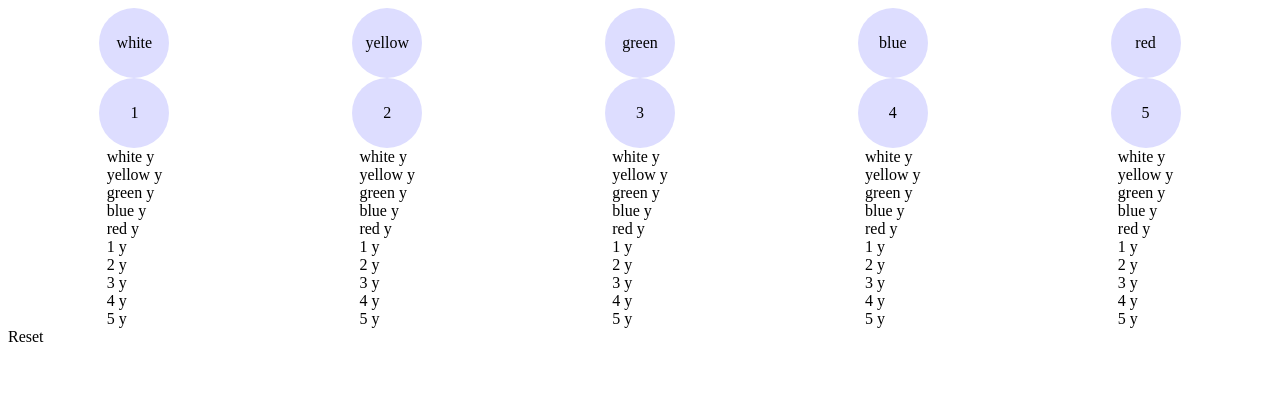
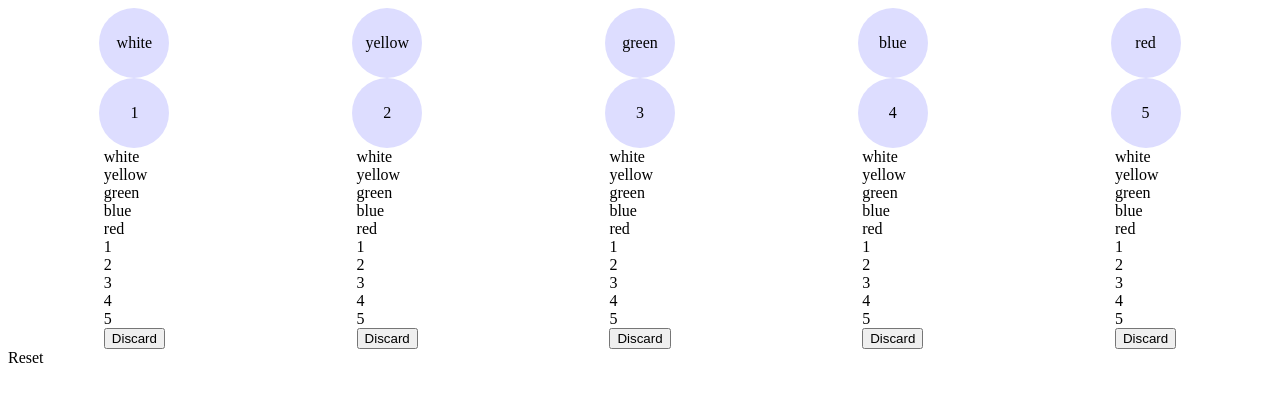
Before and after one commit to mlsteele/hanabihand, a React app: page / in a window 1280 px wide. Shown: the top 402 px of the page. Built offline with nearby package versions, Linux system fonts and the light colour scheme; the HTML template or start-up script is replaced by a standard one.

Commit message:
progress

```diff
--- a/package.json
+++ b/package.json
@@ -14,6 +14,7 @@
     "@types/react": "^16.4.11",
     "@types/react-dom": "^16.0.7",
     "@types/react-router-dom": "^4.3.0",
+    "lodash": "^4.17.11",
     "morgan": "^1.9.0",
     "randomstring": "^1.1.5",
     "react": "^16.4.2",
@@ -24,6 +25,7 @@
     "redux": "^4.0.0"
   },
   "devDependencies": {
+    "@types/lodash": "^4.14.116",
     "@types/react-redux": "^6.0.9",
     "awesome-typescript-loader": "^5.2.0",
     "redux-devtools": "^3.4.1",
--- a/src/client/actions.ts
+++ b/src/client/actions.ts
@@ -16,10 +16,18 @@ export const tapHint = (feature: CardFeature): {
     feature,
 })
 
+export const discard = (i: number): {
+    type: "discard"
+    i: number,
+} => ({
+    type: "discard",
+    i,
+})
+
 export const reset = (): {
     type: "reset"
 } => ({
     type: "reset",
 })
 
-export type Action = ReturnType<typeof tapCard> | ReturnType<typeof tapHint> | ReturnType<typeof reset>
+export type Action = ReturnType<typeof tapCard> | ReturnType<typeof tapHint> | ReturnType<typeof discard> | ReturnType<typeof reset>
--- a/src/client/card.tsx
+++ b/src/client/card.tsx
@@ -1,5 +1,5 @@
 import * as React from 'react';
-import {CardColor, CardNumber, allColors, allNumbers} from './common'
+import {CardColor, CardNumber, allColors, allNumbers, CardFeature} from './common'
 import { connect } from 'react-redux'
 import {State} from './model'
 import { debug } from 'util';
@@ -13,6 +13,7 @@ type StateProps = {
 
 type DispatchProps = {
     onTap: () => void
+    onDiscard: () => void
 }
 
 type Props = StateProps & DispatchProps
@@ -20,10 +21,10 @@ type Props = StateProps & DispatchProps
 export class Card extends React.Component<Props> {
     render() {
         const colorSlots = allColors.map((color) => {
-            return <ColorSlot key={color} color={color} live={this.props.colors[color]}/>
+            return <ColorSlot key={color} color={color} possible={this.props.colors[color]}/>
         })
         const numberSlots = allNumbers.map((n) => {
-            return <NumberSlot key={n} n={n} live={this.props.numbers[n]}/>
+            return <NumberSlot key={n} n={n} possible={this.props.numbers[n]}/>
         })
         let backgroundColor;
         if (this.props.selected) {
@@ -32,7 +33,17 @@ export class Card extends React.Component<Props> {
         return <div onClick={this.props.onTap} style={{backgroundColor}}>
             {colorSlots}
             {numberSlots}
+            <button onClick={wsp(this.props.onDiscard)}>Discard</button>
         </div>
+    }
+}
+
+// Wrap with stopPropagation.
+function wsp(f: () => void): (e: any) => void {
+    return (e: any) => {
+        console.log("prevent default")
+        e.stopPropagation()
+        return f()
     }
 }
 
@@ -44,23 +55,33 @@ export default connect<StateProps, DispatchProps, {
     },
     (dispatch, ownProps) => {
         return {
-            onTap: () => {
-                dispatch(actions.tapCard(ownProps.i))
-            }
+            onTap: () => dispatch(actions.tapCard(ownProps.i)),
+            onDiscard: () => dispatch(actions.discard(ownProps.i)),
         }
     }
 )(Card)
 
-class ColorSlot extends React.Component<{color: CardColor, live: boolean}> {
+class ColorSlot extends React.Component<{color: CardColor, possible: boolean}> {
     render() {
-        const d = this.props.live ? "y" : "n";
-        return <div>{this.props.color} {d}</div>
+        return <Slot feature={this.props.color} isColor={true} possible={this.props.possible}/>
     }
 }
 
-class NumberSlot extends React.Component<{n: CardNumber, live: boolean}> {
+class NumberSlot extends React.Component<{n: CardNumber, possible: boolean}> {
     render() {
-        const d = this.props.live ? "y" : "n";
-        return <div>{this.props.n} {d}</div>
+        return <Slot feature={this.props.n} isColor={false} possible={this.props.possible}/>
     }
 }
+
+class Slot extends React.Component<{feature: CardFeature, isColor: boolean, possible: boolean}> {
+    render() {
+        let style = {}
+        if (!this.props.possible) {
+            style = {
+                color: 'grey',
+                textDecoration: 'line-through',
+            }
+        }
+        return <div style={style}>{this.props.feature}</div>
+    }
+}
--- a/src/client/model.ts
+++ b/src/client/model.ts
@@ -1,4 +1,4 @@
-import {CardColor, CardNumber, allColors, CardFeature} from './common'
+import {CardColor, CardNumber, CardFeature} from './common'
 
 export interface Card {
     selected: boolean,
--- a/src/client/reducers.ts
+++ b/src/client/reducers.ts
@@ -1,27 +1,82 @@
 import {Reducer} from 'redux'
-import {State, defaultState} from './model'
+import * as lodash from 'lodash'
+import {State, defaultState, Card} from './model'
 import {Action} from './actions'
-
-function pluckaroo<Y> (list: Y[], i: number, f: (x: Y) => Y): Y[] {
-    return list.map((x, j) => {
-        return i == j ? f(x) : x;
-    })
-}
+import {CardFeature, CardColor, CardNumber, allColors} from './common'
+import {pluckaroo} from './utils'
+import { debug } from 'util';
 
 const reducer: Reducer<State, Action> = (state, action) => {
+    console.log("action", action.type)
+    if (state == undefined) {
+        state = defaultState
+    }
     switch (action.type) {
         case "tapCard":
-            return {...state, cards: pluckaroo(state.cards, action.i, (x) => ({...x, selected: !x.selected}))}
+            state = {...state, cards: pluckaroo(state.cards, action.i, (x) => ({...x, selected: !x.selected}))}
+            return hintScan(state)
         case "tapHint":
-            return {...state, hints: {...state.hints, [action.feature]: !state.hints[action.feature]}}
+            // Zero or one hint features can be selected at a time.
+            const gate = !state.hints[action.feature]
+            const hints = lodash.mapValues(state.hints, (v, k) => ((k == action.feature) && gate)) as {[q in CardFeature]: boolean}
+            state = {...state, hints}
+            return hintScan(state)
+        case "discard":
+            let cards: Card[] = state.cards.map<Card>(lodash.identity)
+            cards.splice(action.i, 1)
+            cards.push(defaultState.cards[0])
+            return {...state, cards}
         case "reset":
             return defaultState
         default:
-            if (state === undefined) {
-                return defaultState
-            }
             return state
     }
 }
 
+// If a hint and card(s) are selected, commit the hint.
+function hintScan(state: State): State {
+    const selectedHint: CardFeature | null = getSelectedHint(state)
+    const cardsSelected: boolean = state.cards.findIndex((card) => card.selected) != -1;
+    if (cardsSelected && selectedHint !== null) {
+        return commitHint(state, selectedHint)
+    }
+    return state
+}
+
+function getSelectedHint(state: State): (CardFeature | null) {
+    const x = lodash.chain(state.hints).toPairs().find((pair) => pair[1]).value()
+    if (x) {
+        return x[0] as CardFeature
+    }
+    return null
+}
+
+// Record all the information from the hint and reset selection.
+function commitHint(state: State, hint: CardFeature): State {
+    function possible(selected: boolean, key: CardFeature, prev: boolean): boolean {
+        if (key == hint) {
+            return selected
+        }
+        if (selected && sameFeatureGroup(key, hint)) {
+            return false
+        }
+        return prev
+    }
+    return {...state,
+        cards: state.cards.map((card) => ({...card,
+            selected: false,
+            colors: lodash.mapValues(card.colors,   (v, k) =>
+                possible(card.selected, k as CardFeature, v)) as {[q in CardColor]: boolean},
+            numbers: lodash.mapValues(card.numbers, (v, k) =>
+                possible(card.selected, k as CardFeature, v)) as {[q in CardNumber]: boolean},
+        })),
+        hints: defaultState.hints,
+    }
+}
+
+function sameFeatureGroup(a: CardFeature, b: CardFeature): boolean {
+    // Cast in order to run indexOf even though the casts are inaccurate.
+    return (allColors.indexOf(a as CardColor) != -1) == (allColors.indexOf(b as CardColor) != -1)
+}
+
 export default reducer
--- /dev/null
+++ b/src/client/utils.ts
@@ -0,0 +1,5 @@
+export function pluckaroo<Y> (list: Y[], i: number, f: (x: Y) => Y): Y[] {
+    return list.map((x, j) => {
+        return i == j ? f(x) : x;
+    })
+}
--- a/tsconfig.json
+++ b/tsconfig.json
@@ -3,6 +3,7 @@
         "esModuleInterop": true,
         "target": "es6",
         "noImplicitAny": true,
+        "strictNullChecks": true,
         "module": "commonjs",
         "moduleResolution": "node",
         "sourceMap": true,
```
Also changed, not shown: src/client/undo.ts (added), 1 other file (tests, documents, lock files or other folders).
